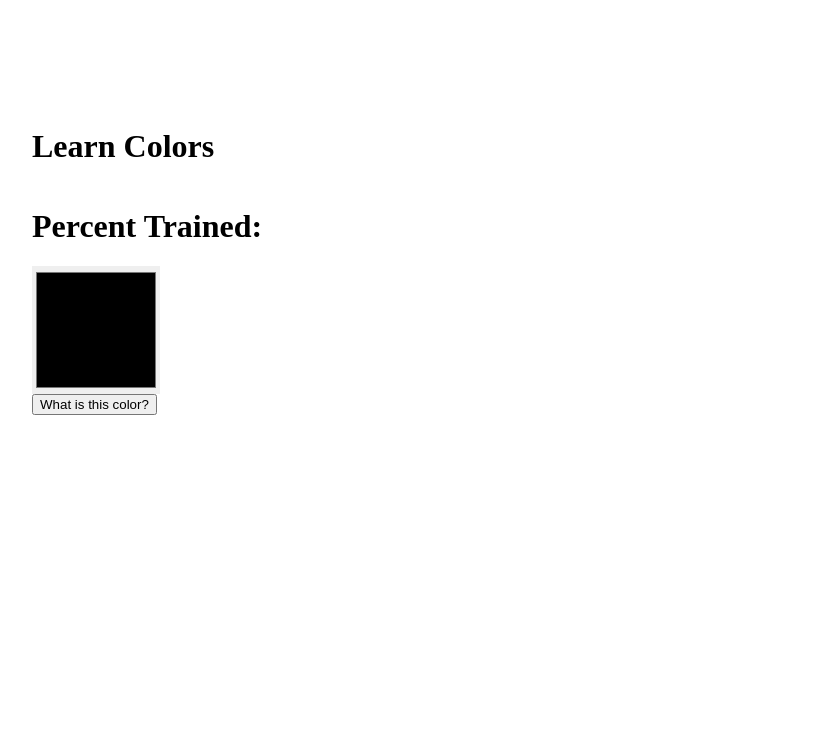
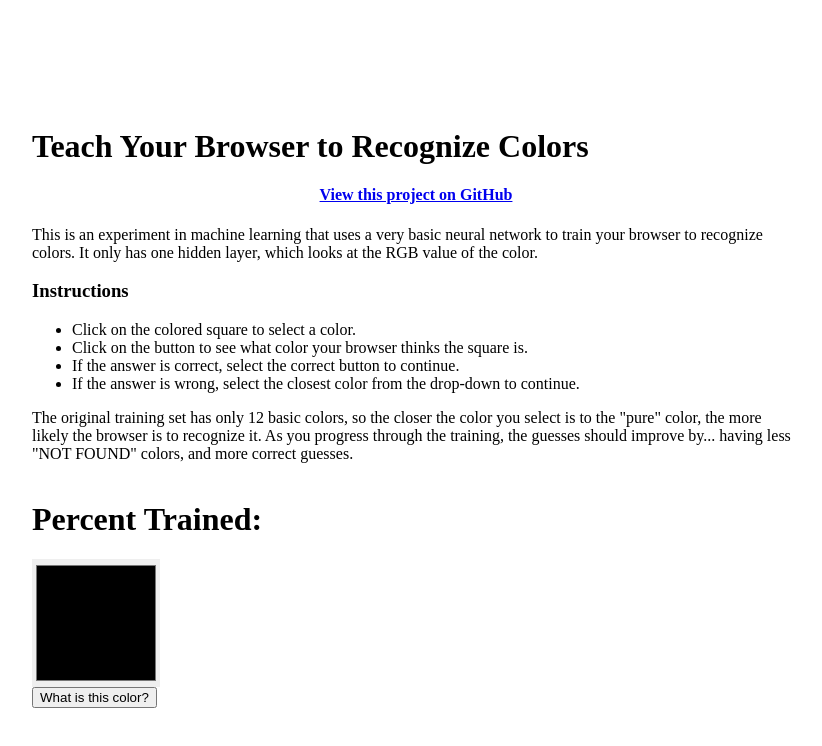
Before and after one commit to karenfreemansmith/ML-learn-colors, a plain HTML site: page index.html in a window 1280 px wide. Shown: the whole page, without its empty margins (224-1046 px from the left). Drawn offline with Linux system fonts and the light colour scheme.

Commit message:
update documentation

```diff
--- a/index.html
+++ b/index.html
@@ -2,16 +2,27 @@
 <html>
 <head>
   <meta charset="utf-8">
-  <title>Learn Colors</title>
+  <title>Teach Your Browser to Recognize Colors</title>
   <style>
   body { width: 60%; margin: 10% auto; }
+  h4 { text-align: center; }
   div{ width:49%; float:left; }
   input[type="color"] {	border: none; padding: 2px; width: 128px; height: 128px; }
   .supervise{ display:none }
   </style>
 </head>
 <body>
-  <h1>Learn Colors</h1>
+  <h1>Teach Your Browser to Recognize Colors</h1>
+  <h4><a href="https://github.com/karenfreemansmith/learn-colors/">View this project on GitHub</a></h4>
+  <p>This is an experiment in machine learning that uses a very basic neural network to train your browser to recognize colors. It only has one hidden layer, which looks at the RGB value of the color.</p>
+  <h3>Instructions</h3>
+  <ul>
+    <li>Click on the colored square to select a color.</li>
+    <li>Click on the button to see what color your browser thinks the square is.</li>
+    <li>If the answer is correct, select the correct button to continue.</li>
+    <li>If the answer is wrong, select the closest color from the drop-down to continue.</li>
+  </ul>
+  <p>The original training set has only 12 basic colors, so the closer the color you select is to the "pure" color, the more likely the browser is to recognize it. As you progress through the training, the guesses should improve by... having less "NOT FOUND" colors, and more correct guesses.</p>
   <div>
     <h1>Percent Trained: <span id="trained"></span></h1>
     <input type="color" id="cc"><br>
@@ -37,6 +48,7 @@
       </select>
     </div>
   </div>
+
   <script>
   localStorage.removeItem("colorset");
   //localStorage.removeItem("ruleset");
```
Also changed, not shown: 1 other file.
